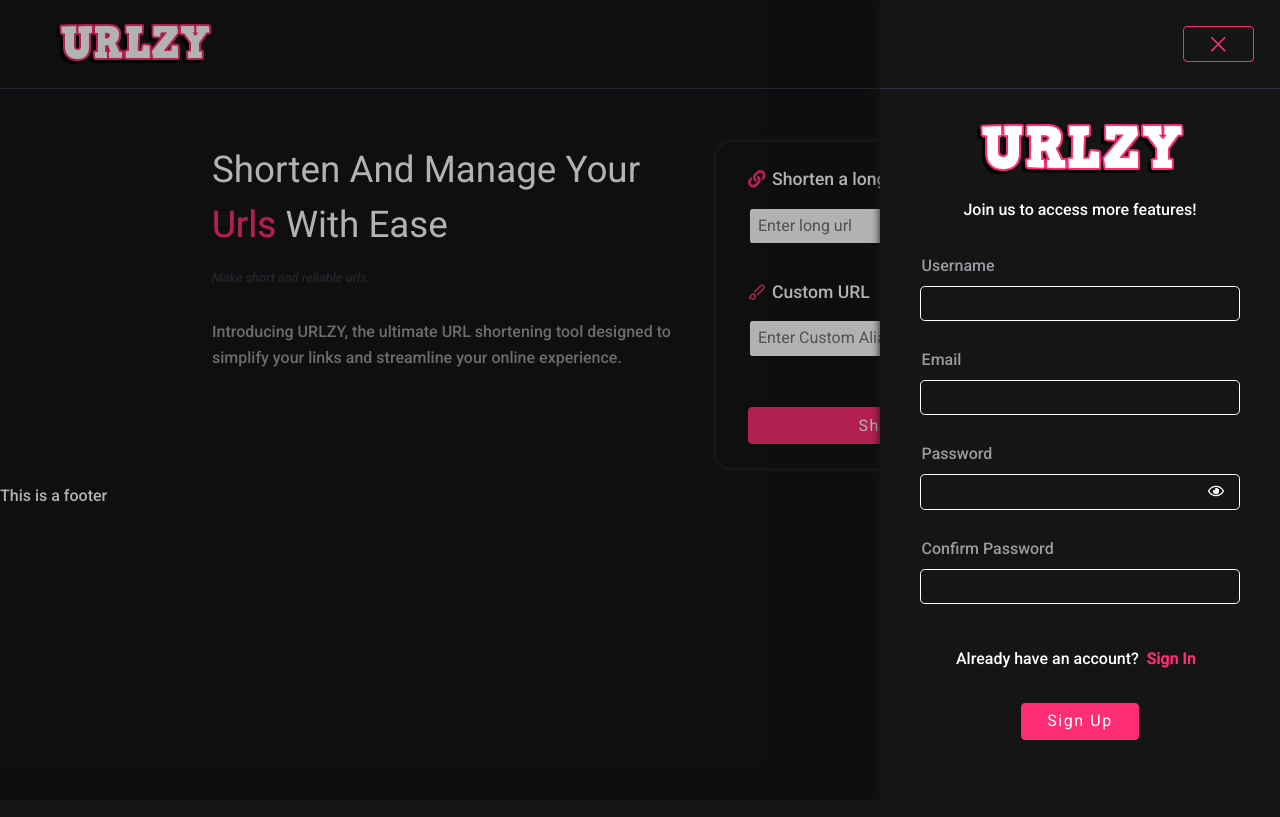
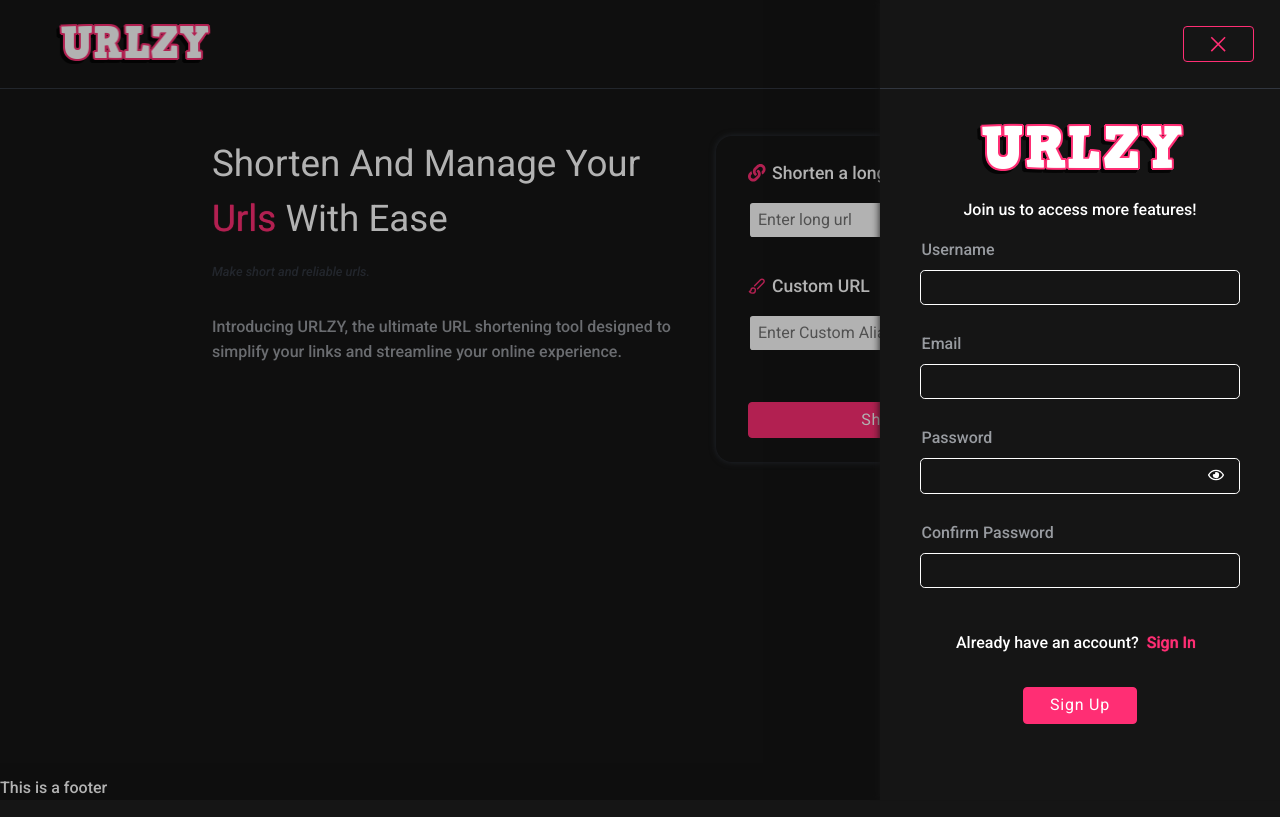
Before and after one commit to gsusk/urlz, a React (Vite) app in the folder client/: page /register in a window 1280 px wide. Built offline with nearby package versions, Linux system fonts and the light colour scheme.

Commit message:
added myimage component

```diff
--- a/client/index.html
+++ b/client/index.html
@@ -2,11 +2,15 @@
 <html lang="en">
   <head>
     <meta charset="UTF-8" />
+    <meta
+      name="description"
+      content="URL Shortener to optimize and reduce the length of your links with ease."
+    />
     <link rel="icon" type="image/svg+xml" href="/vite.svg" />
     <link rel="preconnect" href="https://fonts.googleapis.com" />
     <link rel="preconnect" href="https://fonts.gstatic.com" crossorigin />
     <link
-      href="https://fonts.googleapis.com/css2?family=Roboto:ital,wght@0,100;0,300;0,400;0,500;0,700;0,900;1,100;1,300;1,400;1,500;1,700;1,900&display=swap"
+      href="https://fonts.googleapis.com/css2?family=Roboto:ital,wght@0,400;0,500;0,700;1,400;1,500;1,700&display=swap"
       rel="stylesheet"
     />
     <meta name="viewport" content="width=device-width, initial-scale=1.0" />
--- a/client/package.json
+++ b/client/package.json
@@ -19,6 +19,7 @@
     "react-redux": "^9.1.2",
     "react-router-dom": "^6.23.1",
     "redux-persist": "^6.0.0",
+    "vite-bundle-visualizer": "^1.2.1",
     "zod": "^3.23.8"
   },
   "devDependencies": {
--- a/client/src/App.css
+++ b/client/src/App.css
@@ -1,3 +1,11 @@
+.heading {
+  position: fixed;
+  top: 0;
+  left: 0;
+  right: 0;
+  background-color: var(--main-darkest-color);
+}
+
 .nav-container {
   display: flex;
   justify-content: space-around;
@@ -12,7 +20,7 @@
 .main-container {
   display: flex;
   justify-content: center;
-  padding-top: 1.3rem;
+  padding-top: 8.5rem;
   overflow: hidden;
   gap: 1.5rem;
   &.__f {
@@ -31,15 +39,16 @@
   max-height: 3rem;
 }
 
-.pfp-image-header {
-  height: 100%;
-  width: 100%;
-  border-radius: 100%;
+.loading-image {
+  background-color: var(--main-white-color);
+  border-radius: inherit;
 }
 
 .pfp-image-header-container {
-  width: 3rem;
-  height: 100%;
+  width: 2.3rem;
+  height: 2.3rem;
+  cursor: pointer;
+  border-radius: 100%;
 }
 
 .username-header-container {
@@ -54,6 +63,7 @@
   overflow: hidden;
   text-overflow: ellipsis;
   white-space: nowrap;
+  cursor: pointer;
 }
 
 .title {
@@ -99,6 +109,11 @@ small {
   object-fit: contain;
 }
 
+.img-logo {
+  width: 10.7rem;
+  height: 100%;
+}
+
 .grow-end-c {
   display: flex;
   flex: 1 0 auto;
@@ -113,7 +128,7 @@ small {
   padding: 0.5rem 1.6rem;
   cursor: pointer;
   text-decoration: none;
-  letter-spacing: 0.1rem;
+  letter-spacing: 0.05rem;
   font-size: 1rem;
   &.__vmc {
     background-color: var(--main-pink-color);
@@ -158,9 +173,6 @@ small {
     padding: 0 0.5rem;
   }
 }
-.bmt {
-  margin-top: 2rem;
-}
 
 .rc {
   position: relative;
@@ -204,3 +216,11 @@ small {
     max-height: var(--scrollbar-width-legacy);
   }
 }
+
+.footer-container {
+  position: fixed;
+  bottom: 0;
+  left: 0;
+  right: 0;
+  background-color: var(--main-darkest-color);
+}
--- a/client/src/App.tsx
+++ b/client/src/App.tsx
@@ -23,6 +23,9 @@ function App() {
             </Route>
             <Route element={<Authenticated />}>
               <Route path="/email/verify" element={<Verify />}></Route>
+              <Route path="/settings">
+                {/*<Route path="/profile" element={<Profile />}></Route>*/}
+              </Route>
             </Route>
           </Route>
           <Route path="/verify-email" element={<EmailVerification />}></Route>
--- a/client/src/components/Footer.tsx
+++ b/client/src/components/Footer.tsx
@@ -1,6 +1,6 @@
 function Footer() {
   return (
-    <div>
+    <div className="footer-container">
       <footer>This is a footer</footer>
     </div>
   );
--- /dev/null
+++ b/client/src/components/MyImage.tsx
@@ -0,0 +1,39 @@
+import { useState } from "react";
+
+type Props = {
+  src: string;
+  alt: string;
+  width: string;
+  height: string;
+};
+
+function MyImage({ src, alt, width, height }: Props) {
+  const [loading, setLoading] = useState(true);
+
+  const handleLoad = () => setLoading(false);
+
+  return (
+    <>
+      <img
+        src={src}
+        alt={alt}
+        width={width}
+        height={height}
+        style={{
+          display: loading ? "none" : "block",
+          width,
+          height,
+          borderRadius: "inherit",
+        }}
+        onLoad={handleLoad}
+        fetchPriority="low"
+      />
+      <div
+        className="loading-image"
+        style={{ width, height, display: loading ? "block" : "none" }}
+      ></div>
+    </>
+  );
+}
+
+export default MyImage;
--- a/client/src/components/Navbar.tsx
+++ b/client/src/components/Navbar.tsx
@@ -1,12 +1,14 @@
 import { Link } from "react-router-dom";
 import { useAppSelector } from "../hooks/appSelector";
+import MyImage from "./MyImage";
 
 function Navbar() {
   const user = useAppSelector((state) => state.user.user);
+  const handleClick = () => {};
   return (
     <div className="nav-container">
       <div className="img-c-fit">
-        <img src="/logosm.png" alt="logosmall" />
+        <img className="img-logo" src="/logosm.png" alt="logosmall" />
       </div>
       <div className="grow-end-c">
         {!user ? (
@@ -23,12 +25,13 @@ function Navbar() {
             <Link to="/manager" className="manager-header-container">
               <button className="button __vsc">MANAGER</button>
             </Link>
-            <div className="profile-header-container">
+            <div className="profile-header-container" onClick={handleClick}>
               <div className="pfp-image-header-container">
-                <img
+                <MyImage
                   src={`${user.profilePic}`}
                   alt="pic"
-                  className="pfp-image-header"
+                  width="2.3rem"
+                  height="2.3rem"
                 />
               </div>
               <div className="username-header-container">
--- a/client/src/index.css
+++ b/client/src/index.css
@@ -58,6 +58,7 @@ body {
 
 main {
   display: block;
+  height: 100vh;
 }
 
 /**
--- a/client/src/main.tsx
+++ b/client/src/main.tsx
@@ -6,8 +6,8 @@ import { BrowserRouter } from "react-router-dom";
 import { Provider } from "react-redux";
 import { PersistGate } from "redux-persist/integration/react";
 import { persistStore } from "redux-persist";
+
 import store from "./redux/store.ts";
-
 const persistor = persistStore(store);
 
 ReactDOM.createRoot(document.getElementById("root")!).render(
```
Also changed, not shown: 1 other file (tests, documents, lock files or other folders).
